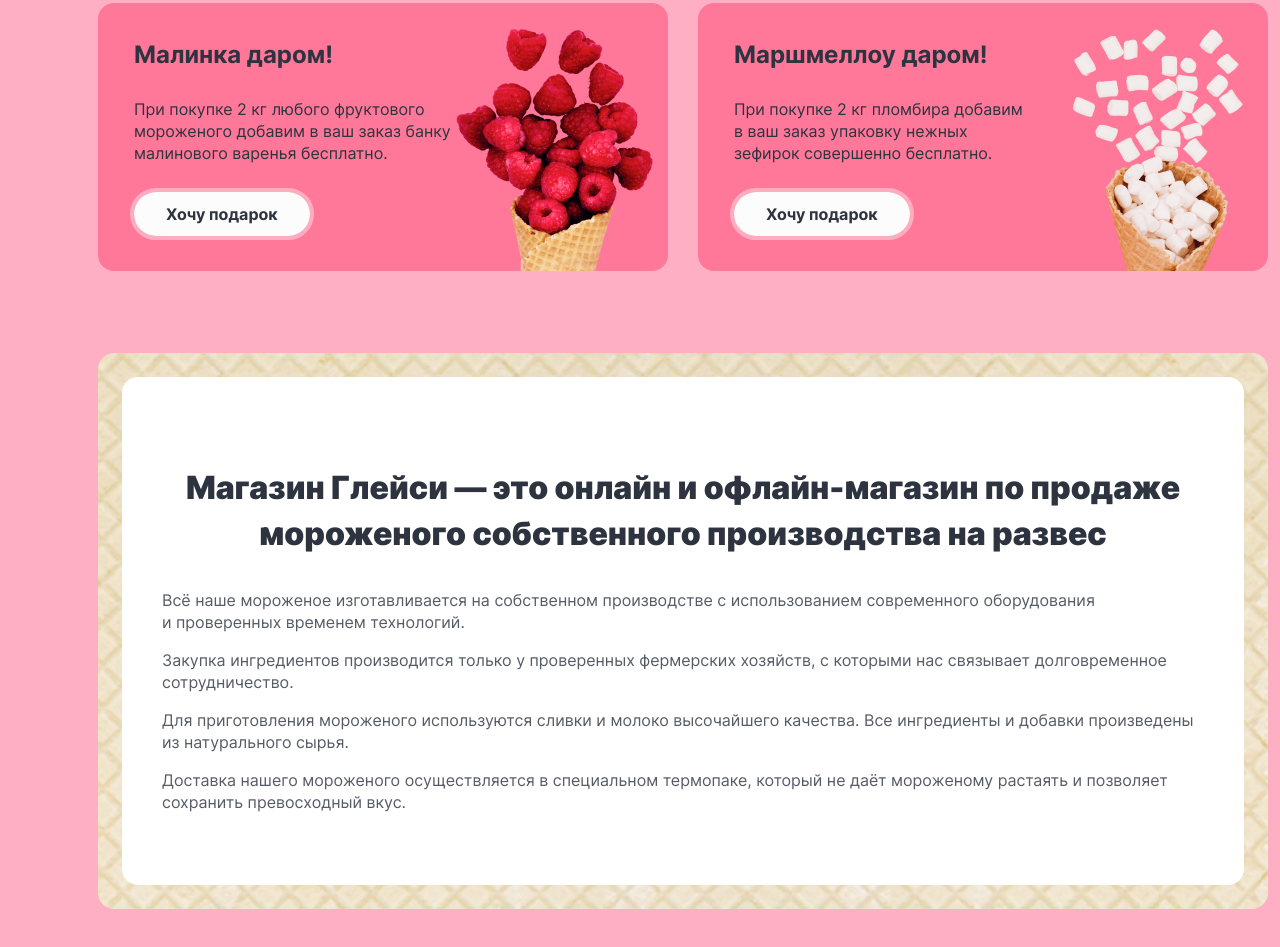
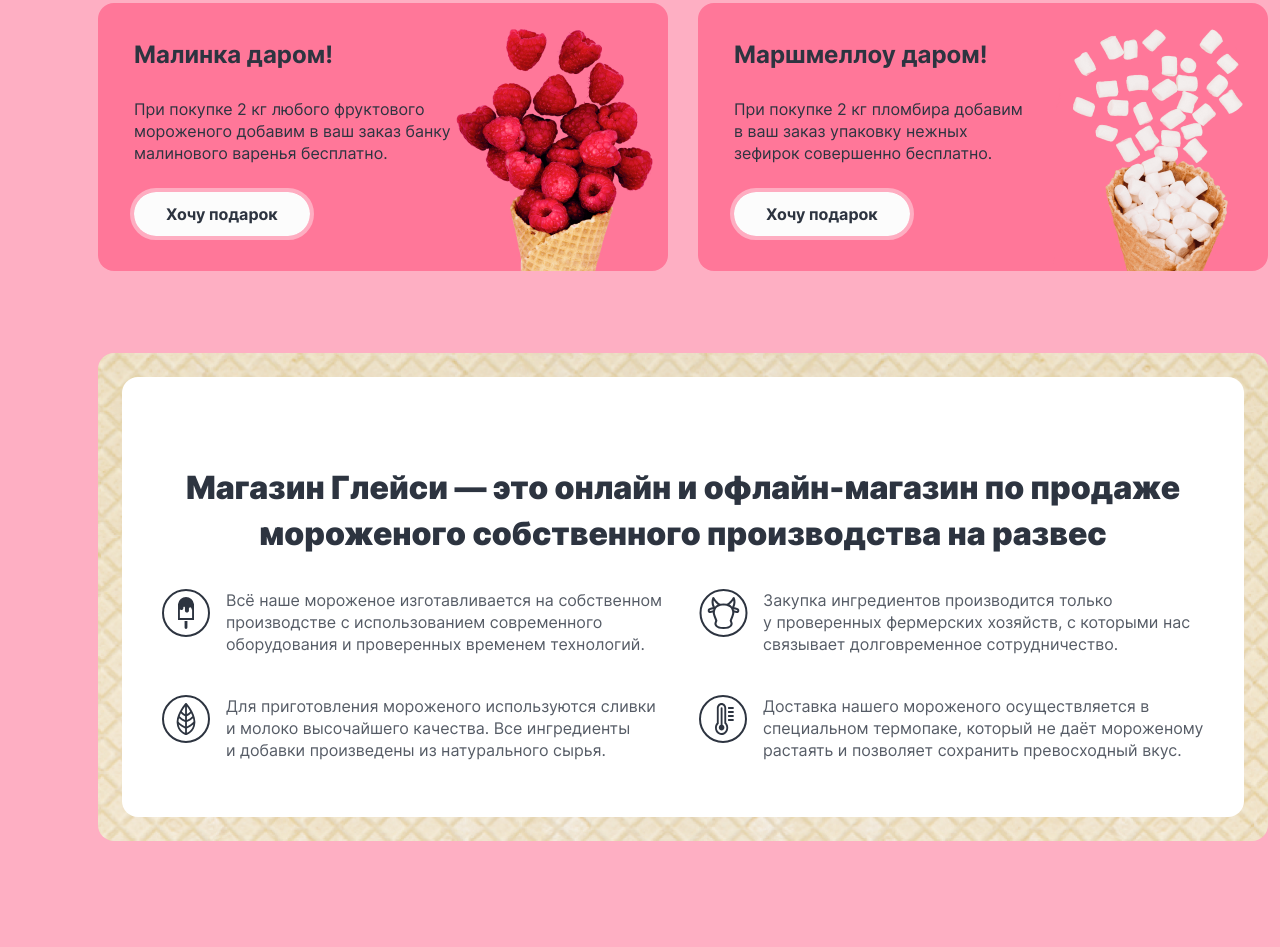
Before and after one commit to htmlacademy-htmlcss/1981559-gllacy-34, a plain HTML site: page index.html in a window 1280 px wide. Shown: the part 881-1828 px from the top of the page. Drawn offline with Linux system fonts and the light colour scheme.

Commit message:
иконки для списков

```diff
--- a/index.html
+++ b/index.html
@@ -416,28 +416,28 @@
             <h3 class="peculiarities-title">Магазин Глейси&nbsp;&mdash; это онлайн и&nbsp;офлайн-магазин по&nbsp;продаже
               мороженого собственного производства на&nbsp;развес</h3>
             <ul class="peculiarities-list">
-              <li class="peculiarities-item">
+              <li class="peculiarities-item ice-cream-icon">
                 <p class="peculiarities-text">
                   Всё наше мороженое изготавливается на&nbsp;собственном
                   производстве с&nbsp;использованием современного
                   оборудования и&nbsp;проверенных временем технологий.
                 </p>
               </li>
-              <li class="peculiarities-item">
+              <li class="peculiarities-item cow-icon">
                 <p class="peculiarities-text">
                   Закупка ингредиентов производится только
                   у&nbsp;проверенных фермерских хозяйств, с&nbsp;которыми
                   нас связывает долговременное сотрудничество.
                 </p>
               </li>
-              <li class="peculiarities-item">
+              <li class="peculiarities-item leaf-icon">
                 <p class="peculiarities-text">
                   Для приготовления мороженого используются сливки и
                   молоко высочайшего качества. Все ингредиенты
                   и&nbsp;добавки произведены из&nbsp;натурального сырья.
                 </p>
               </li>
-              <li class="peculiarities-item">
+              <li class="peculiarities-item thermometer-icon">
                 <p class="peculiarities-text">
                   Доставка нашего мороженого осуществляется в
                   специальном термопаке, который не&nbsp;даёт мороженому
--- a/styles/styles.css
+++ b/styles/styles.css
@@ -1039,4 +1039,35 @@ body {
   list-style-type: none;
   margin: 0;
   padding: 0;
+  display: grid;
+  grid-template-columns: repeat(2, 505px);
+  column-gap: 32px;
+  row-gap: 40px;
 }
+
+.peculiarities-text {
+  margin: 0;
+  padding-left: 64px;
+}
+
+/*Иконки для каждого элемента списка*/
+
+.ice-cream-icon {
+  background-image: url("/images/main/peculiarities/ice-cream-icon.svg");
+  background-repeat: no-repeat;
+}
+
+.cow-icon {
+  background-image: url("/images/main/peculiarities/cow-icon.svg");
+  background-repeat: no-repeat;
+}
+
+.leaf-icon {
+  background-image: url("/images/main/peculiarities/leaf-icon.svg");
+  background-repeat: no-repeat;
+}
+
+.thermometer-icon {
+  background-image: url("/images/main/peculiarities/thermometer-icon.svg");
+  background-repeat: no-repeat;
+}
```
Also changed, not shown: images/main/peculiarities/thermometer-icon.svg (renamed from images/main/peculiarities/thermometer.svg).
